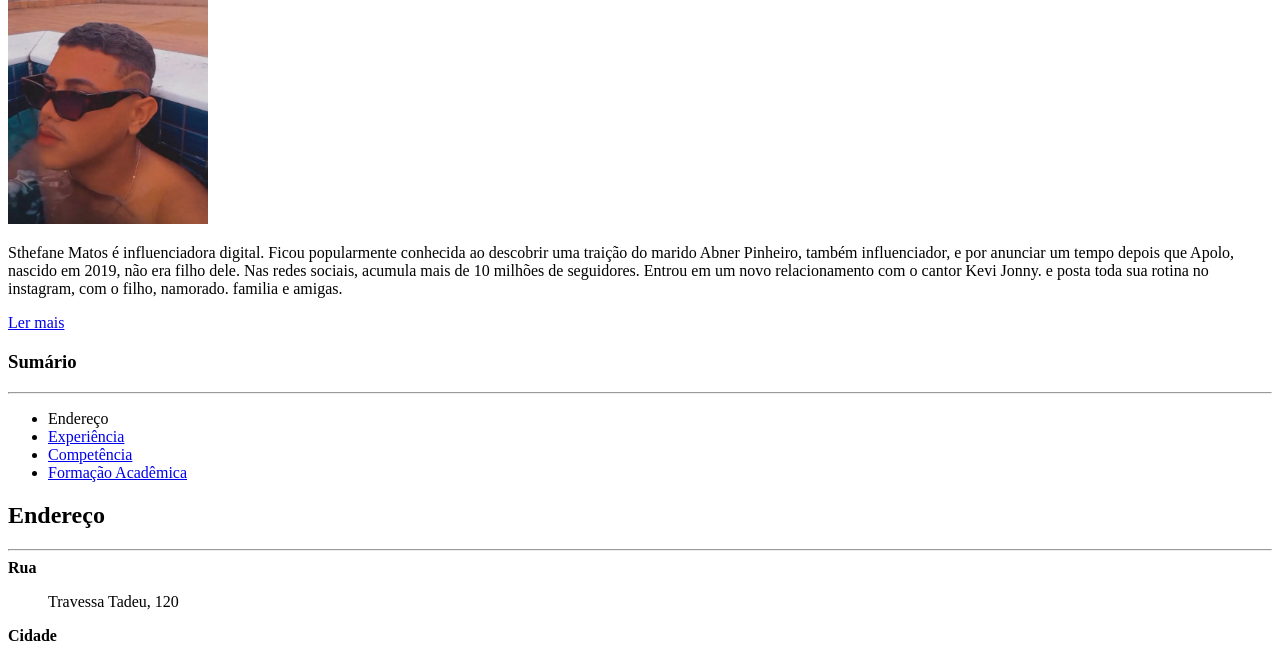
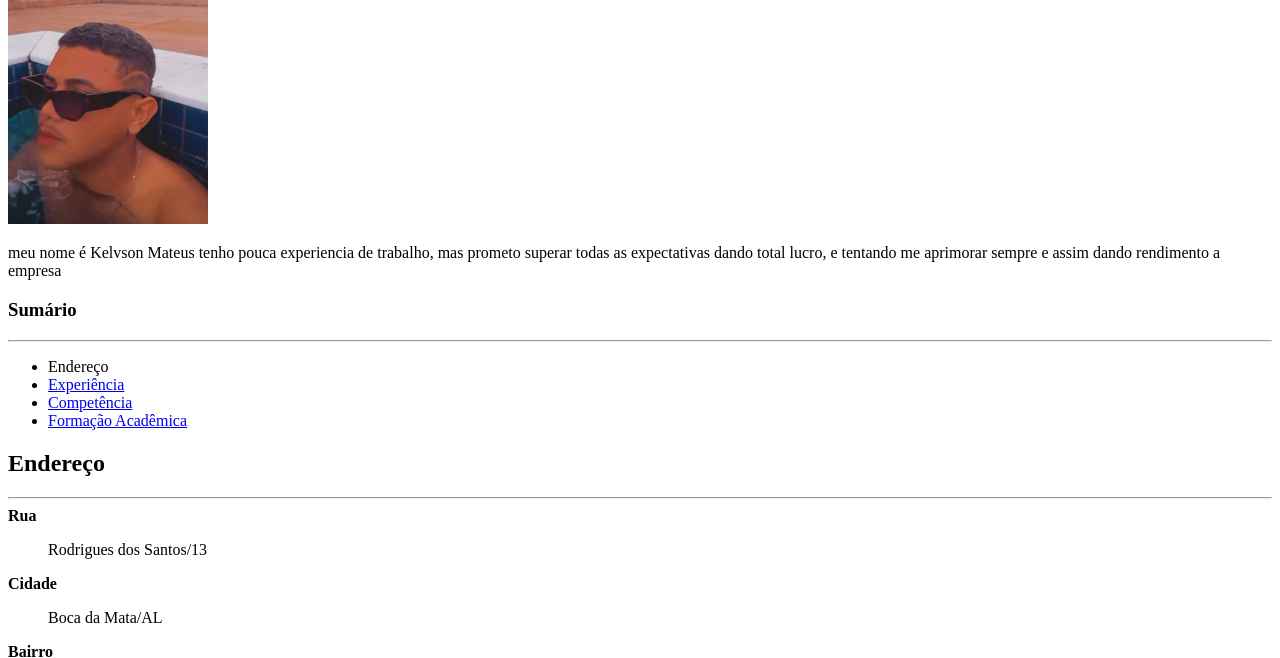
Before and after one commit to kelvsonmateus/kelvsonmateus.github.io, a plain HTML site: page index.html in a window 1280 px wide. Shown: the part 140-798 px from the top of the page. Drawn offline with Linux system fonts and the light colour scheme.

Commit message:
Update index.html

```diff
--- a/index.html
+++ b/index.html
@@ -28,8 +28,7 @@
     <img src="kelvson.jpg"width="200px">
 
     <div>
-        <p>Sthefane Matos é influenciadora digital. Ficou popularmente conhecida ao descobrir uma traição do marido Abner Pinheiro, também influenciador, e por anunciar um tempo depois que Apolo, nascido em 2019, não era filho dele. Nas redes sociais, acumula mais de 10 milhões de seguidores.
-            Entrou em um novo relacionamento com o cantor Kevi Jonny. e posta toda sua rotina no instagram, com o filho, namorado. familia e amigas.</p> <a href="https://natelinha.uol.com.br/famosos/tudo-sobre/sthe-matos#:~:text=Que%20perigo!&text=Sthe%20Matos%20%C3%A9%20influenciadora%20digital,de%209%20milh%C3%B5es%20de%20seguidores.">Ler mais</a>
+        <p> meu nome é Kelvson Mateus tenho pouca experiencia de trabalho, mas prometo superar todas as expectativas dando total lucro, e tentando me aprimorar sempre e assim dando rendimento a empresa
     </div>
 
     <b>
@@ -57,7 +56,7 @@
     <hr>
     <b>Rua</b>
     <ul>
-        <li class="aa">Travessa Tadeu, 120 </li>
+        <li class="aa"> Rodrigues dos Santos/13 </li>
     </ul>
 
     <b>Cidade</b>
```
